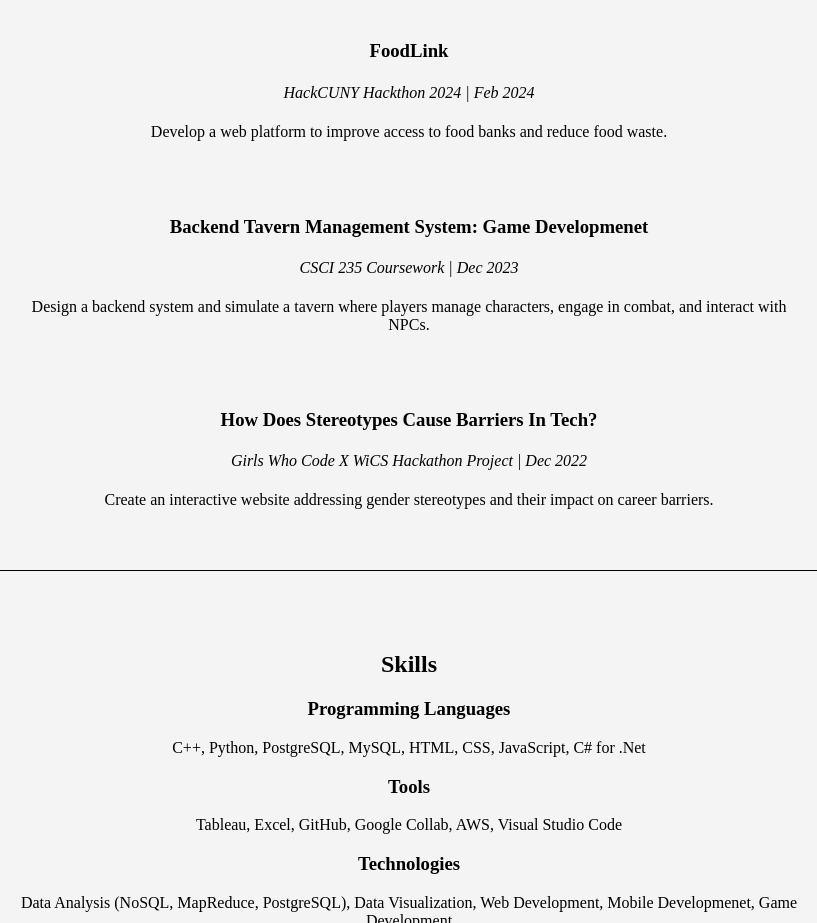
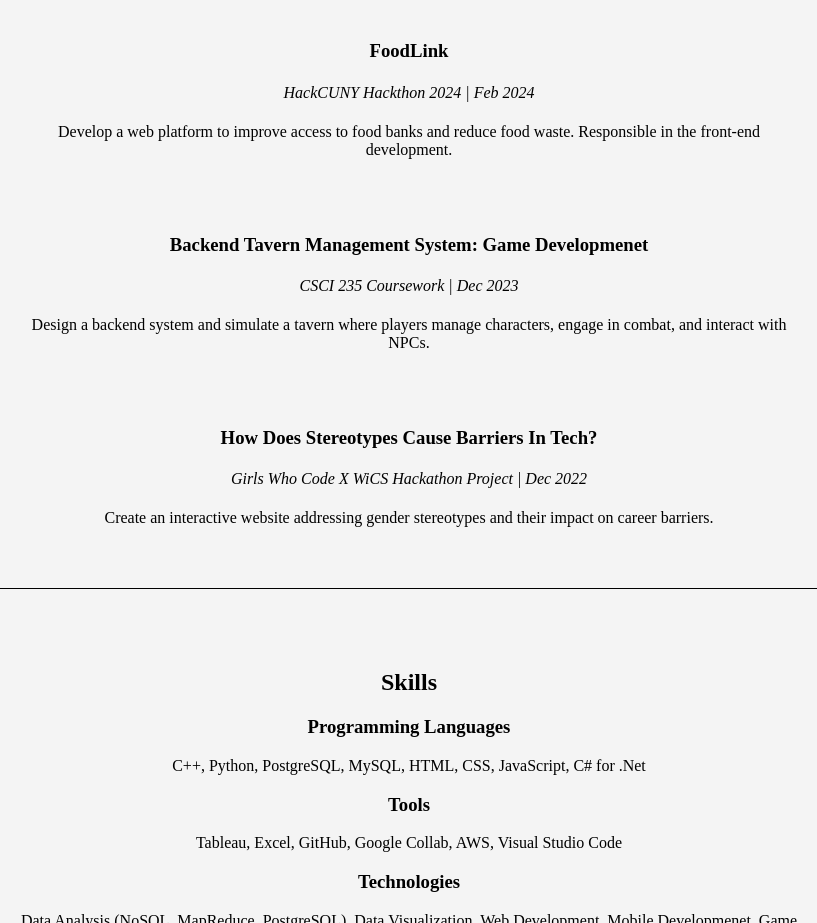
Before and after one commit to ying2212/Ying-Portfolio, a plain HTML site: page index.html in a window 1280 px wide. Shown: the part 1145-2068 px from the top of the page, without its empty margins (231-1048 px from the left). Drawn offline with Linux system fonts and the light colour scheme.

Commit message:
Update index.html

```diff
--- a/index.html
+++ b/index.html
@@ -70,7 +70,7 @@
                 <h3>FoodLink</h3>
                 <h4>HackCUNY Hackthon 2024 | Feb 2024 </h4>
             </a>
-            <p>Develop a web platform to improve access to food banks and reduce food waste.</p>
+            <p>Develop a web platform to improve access to food banks and reduce food waste. Responsible in the front-end development.</p>
         </div>
 
         <div class="project">
```
